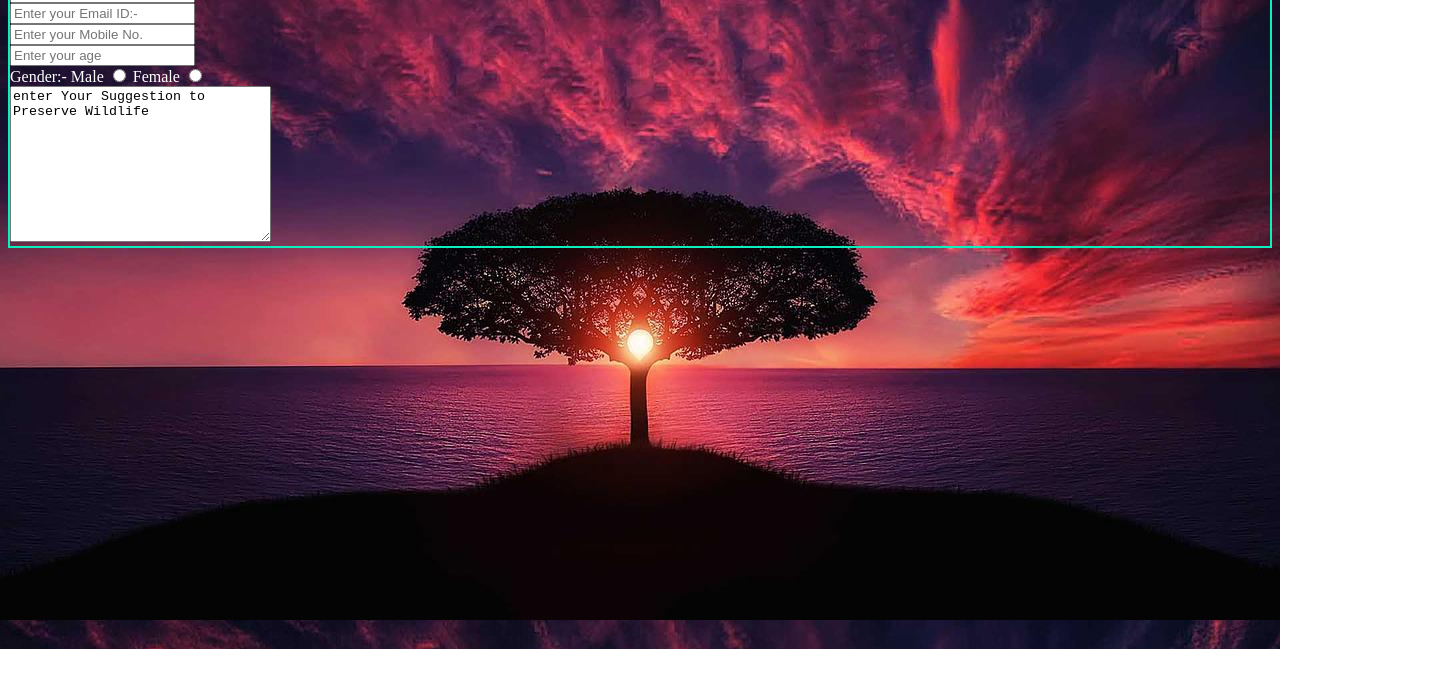
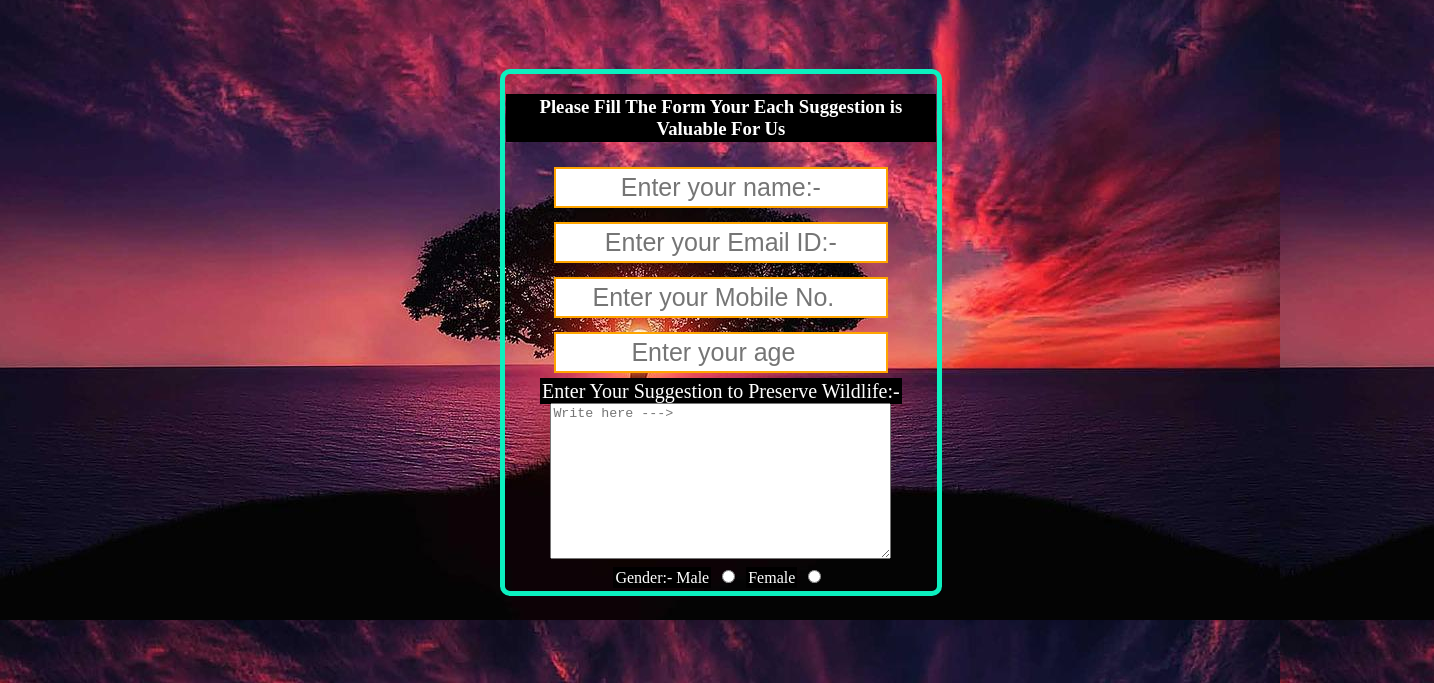
Before and after one commit to rashup198/project2, a plain HTML site: page index.html in a window 1280 px wide. Shown: the part 176-859 px from the top of the page, 1434 px wide, since content can reach past the window. Before the commit the page ends 825 px from the top, so only its background shows below. Drawn offline with Linux system fonts and the light colour scheme.

Commit message:
updated Form section with Html and css

```diff
--- a/index.html
+++ b/index.html
@@ -58,6 +58,10 @@
     </header>
 
     <div class="container">
+        <form action="noaction.php">
+
+
+        <h3 class="h3">Please Fill The Form Your Each Suggestion is Valuable For Us</h3>
 
         <label for="name"></label>
         <input type="text" name="user_name" id="name" placeholder="Enter your name:-">
@@ -77,15 +81,21 @@
 
 
         <br>
-        <label for="gender">Gender:- Male</label>
-        <input type="radio" name="user_gender" id="gender"><label for="gender"> Female</label>
+
+        <label class="textarea" for="feed" >Enter Your Suggestion to Preserve Wildlife:-</label>
+        <br>
+        <textarea name="feedback" id="feed" cols="40" rows="10" placeholder="Write here --->"></textarea>
+        <br>
+
+        <label class="gender" for="gender">Gender:- Male</label>
+        <input type="radio" name="user_gender" id="gender">
+        <label class="gender" for="gender">Female</label>
         <input type="radio" name="user_gender" id="gender">
 
         <br>
-        <textarea name="feedback" id="feed" cols="30" rows="10">enter Your Suggestion to Preserve Wildlife</textarea>
 
 
-
+    </form>
 
     </div>
 
--- a/style.css
+++ b/style.css
@@ -1,10 +1,11 @@
-body{
-    color: white;
+body {
+    /* color: white; */
     background: url(img/master1.jpg);
     height: 800px;
 
 }
-.head{
+
+.head {
     color: black;
     border: 0px solid black;
     background-color: #31dada;
@@ -15,7 +16,10 @@ body{
     /* padding: 0px; */
 }
 
-.logo{
+.logo {
+    color: white;
+    border: 2px solid black;
+    background-color: black;
     text-align: center;
     line-height: 24px;
     font-size: 30px;
@@ -24,18 +28,15 @@ body{
 
 }
 
-.container{
+.container {}
 
-
-}
-
-.left{
+.left {
     /* border: 2px solid wheat; */
     display: inline-block;
 
 }
 
-.right{
+.right {
     /* border: 2px solid wheat; */
     position: absolute;
 
@@ -43,18 +44,18 @@ body{
     display: inline-block;
 }
 
-.navbar{
+.navbar {
 
     text-decoration: none;
     display: inline-block;
 }
 
-.navbar li{
+.navbar li {
     text-decoration: none;
     display: inline-block;
 }
 
-.navbar li a{
+.navbar li a {
     text-decoration: none;
     display: inline-block;
     color: white;
@@ -62,7 +63,8 @@ body{
     margin: 16px;
 }
 
-.navbar li a:hover , .navbar li a.active{
+.navbar li a:hover,
+.navbar li a.active {
     color: gray;
     background-color: black;
     border: 2px solid black;
@@ -70,6 +72,46 @@ body{
     text-decoration: underline;
 }
 
-.container{
-    border: 2px solid rgb(12, 240, 191);
+.container {
+    text-align: center;
+    border: 5px solid rgb(12, 240, 191);
+    border-radius: 10px;
+    display: inline-block;
+    padding: 1px;
+    align-items: center;
+
+    margin: 87px 492px;
+    width: 34%;
 }
+
+.container input {
+    text-align: center;
+    font-size: 25px;
+    margin: 7px;
+    padding: 4px;
+
+    display: inline-block;
+    border: 2px solid orange;
+
+
+}
+
+.textarea {
+  border: 2px solid black;
+  background-color: black;
+    font-size: 20px ;
+    /* font-weight: bold;  */
+    color: white;
+
+}
+h3{
+    color: white;
+border: 2px solid black;
+background-color: black;
+}
+
+.gender{
+    color: white;
+    border: 2px solid black;
+    background-color: black;
+}
```
